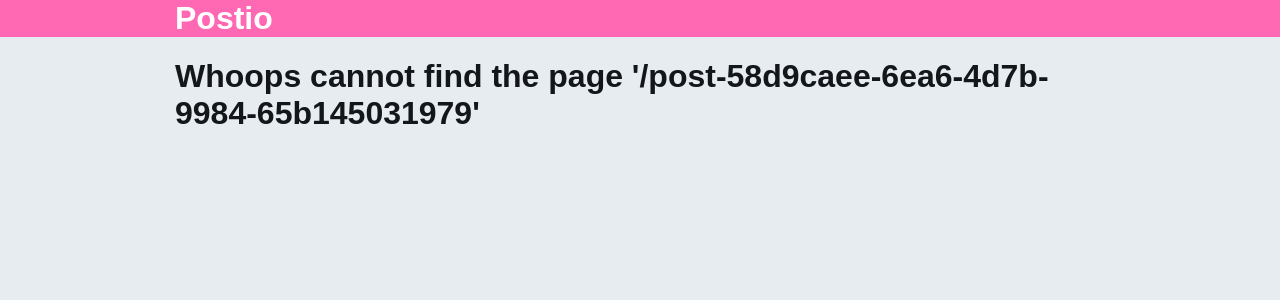
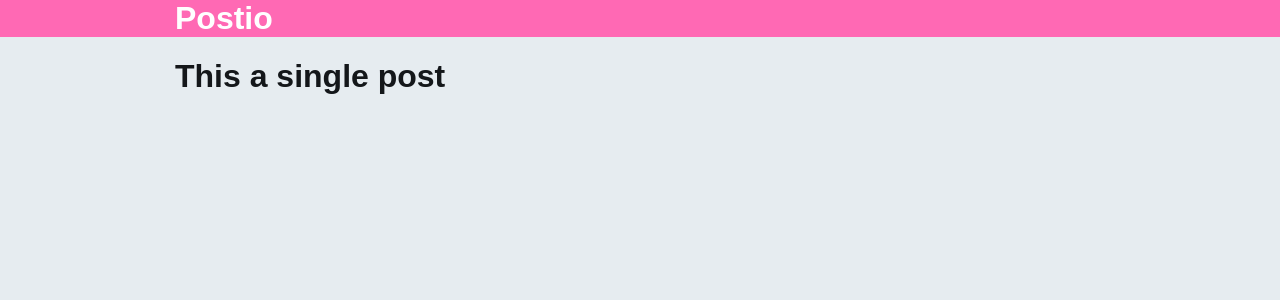
Before and after one commit to js108/postio, a React (Create React App) app: page /#/post-58d9caee-6ea6-4d7b-9984-65b145031979 in a window 1280 px wide. Shown: the top 300 px of the page. Built offline with nearby package versions, Linux system fonts and the light colour scheme.

Commit message:
refactor routes

```diff
--- a/src/components/App.js
+++ b/src/components/App.js
@@ -1,14 +1,20 @@
 import React from 'react';
-import Header from './ui/Header'
-import MainWithRoutes from './ui/MainWithRoutes'
+import { Route, Switch } from 'react-router-dom'
+import Home from './ui/Home'
+import SinglePost from './ui/SinglePost'
+import Redirect404 from './ui/Redirect404'
+import PageTemplate from './ui/PageTemplate'
 
 const App = () => {
-  return (
-    <div className='app'>
-		<Header />
-		<MainWithRoutes />
-    </div>
-  );
+	return (
+		<PageTemplate>
+			<Switch>
+	            <Route exact path='/' component={Home} />
+	            <Route path="/:id" component={SinglePost} />
+	            <Route component={Redirect404} />
+	        </Switch>
+		</PageTemplate>
+	)
 }
 
 export default App;
--- a/src/components/ui/Feed.js
+++ b/src/components/ui/Feed.js
@@ -2,7 +2,8 @@ import React from 'react'
 import PropTypes from 'prop-types'
 import FeedNode from './FeedNode'
 
-const Feed = ({ posts=[], onNewRating=f=>f}) =>
+const Feed = ({ posts=[], onNewRating=f=>f}) => {
+    return (
         <div className='feed bg-bright'>
             {(posts.length === 0) ?
                 <p>There's no posts.</p> :
@@ -14,6 +15,8 @@ const Feed = ({ posts=[], onNewRating=f=>f}) =>
                 )
             }
         </div>
+    )
+}
 
 Feed.propTypes = {
     posts: PropTypes.array,
--- a/src/components/ui/Header.js
+++ b/src/components/ui/Header.js
@@ -10,14 +10,8 @@ const Header  = () => {
                     </div>
                 </div>
             </header>
-      <main>
-        <div className='center max-width'>
-
         </div>
-      </main>
-    </div>
-  );
-
+    )
 }
 
 export default Header;
--- a/src/components/ui/Home.js
+++ b/src/components/ui/Home.js
@@ -14,7 +14,7 @@ const Home = () => {
             </div>
             <div className='clearfix'></div>
         </div>
-  );
+    )
 }
 
 export default Home;
--- a/src/components/ui/MainWithRoutes.js
+++ /dev/null
@@ -1,59 +0,0 @@
-import React from 'react'
-import { Route, Switch } from 'react-router-dom'
-import Home from './Home'
-import Redirect404 from './Redirect404'
-
-const MainWithRoutes = () => {
-  return (
-      <main className='center max-width'>
-        <div className='margin-m'>
-           <Switch>
-              <Route exact path='/' component={Home}/>
-              <Route component={Redirect404} />
-            </Switch>
-        </div>
-      </main>
-  );
-}
-
-/*
-const App = () =>
-    <Switch>
-        <Route exact path="/:id" component={SinglePost} />
-        <Route path="/"
-            component={() => (
-                <div className="app">
-                    <Route component={Menu} />
-                    <NewColor />
-                    <Switch>
-                        <Route exact path="/" component={Colors} />
-                        <Route path="/sort/:sort" component={Colors} />
-                        <Route component={The404} />
-                    </Switch>
-                </div>
-            )} />
-    </Switch>
-
-class App extends Component {
-  render() {
-    return (
-      <div className='app'>
-        <header className='app-header'>
-          <div className='center max-width'>
-            <div className='margin-sides-m'>
-              <h1>Postio</h1>
-            </div>
-          </div>
-        </header>
-        <main>
-          <div className='center max-width'>
-
-          </div>
-        </main>
-      </div>
-    );
-  }
-}
-*/
-
-export default MainWithRoutes;
--- /dev/null
+++ b/src/components/ui/PageTemplate.js
@@ -0,0 +1,17 @@
+import React from 'react'
+import Header from './Header'
+
+const PageTemplate  = ({children}) => {
+    return (
+        <div className='app'>
+        <Header />
+            <main className='center max-width'>
+                <div className='margin-m'>
+                    {children}
+                </div>
+            </main>
+        </div>
+    )
+}
+
+export default PageTemplate;
--- a/src/components/ui/Redirect404.js
+++ b/src/components/ui/Redirect404.js
@@ -5,7 +5,7 @@ const Redirect404 = ({ location }) => {
 		<div>
         	<h1>Whoops cannot find the page '{location.pathname}'</h1>
     	</div>
-	);
+	)
 }
 
 export default Redirect404
--- a/src/components/ui/SinglePost.js
+++ b/src/components/ui/SinglePost.js
@@ -1,6 +1,11 @@
-const SinglePost = () =>
-    <div>
-        <h1>This a single post</h1>
-    </div>
+import React from 'react'
+
+const SinglePost = () => {
+	return (
+		<div>
+        	<h1>This a single post</h1>
+    	</div>
+	)
+}
 
 export default SinglePost
--- a/src/components/ui/UserProfile.js
+++ b/src/components/ui/UserProfile.js
@@ -3,14 +3,12 @@ import PropTypes from 'prop-types'
 import AvatarImage  from './AvatarImage'
 
 const UserProfile = ({name='', avatar=''}) => {
-
     return (
         <section className='bg-bright padding-m'>
             <AvatarImage avatarName={avatar} />
             {name}
         </section>
     )
-
 }
 
 UserProfile.propTypes = {
```
Lines whose indentation alone changed are shown as unchanged.
